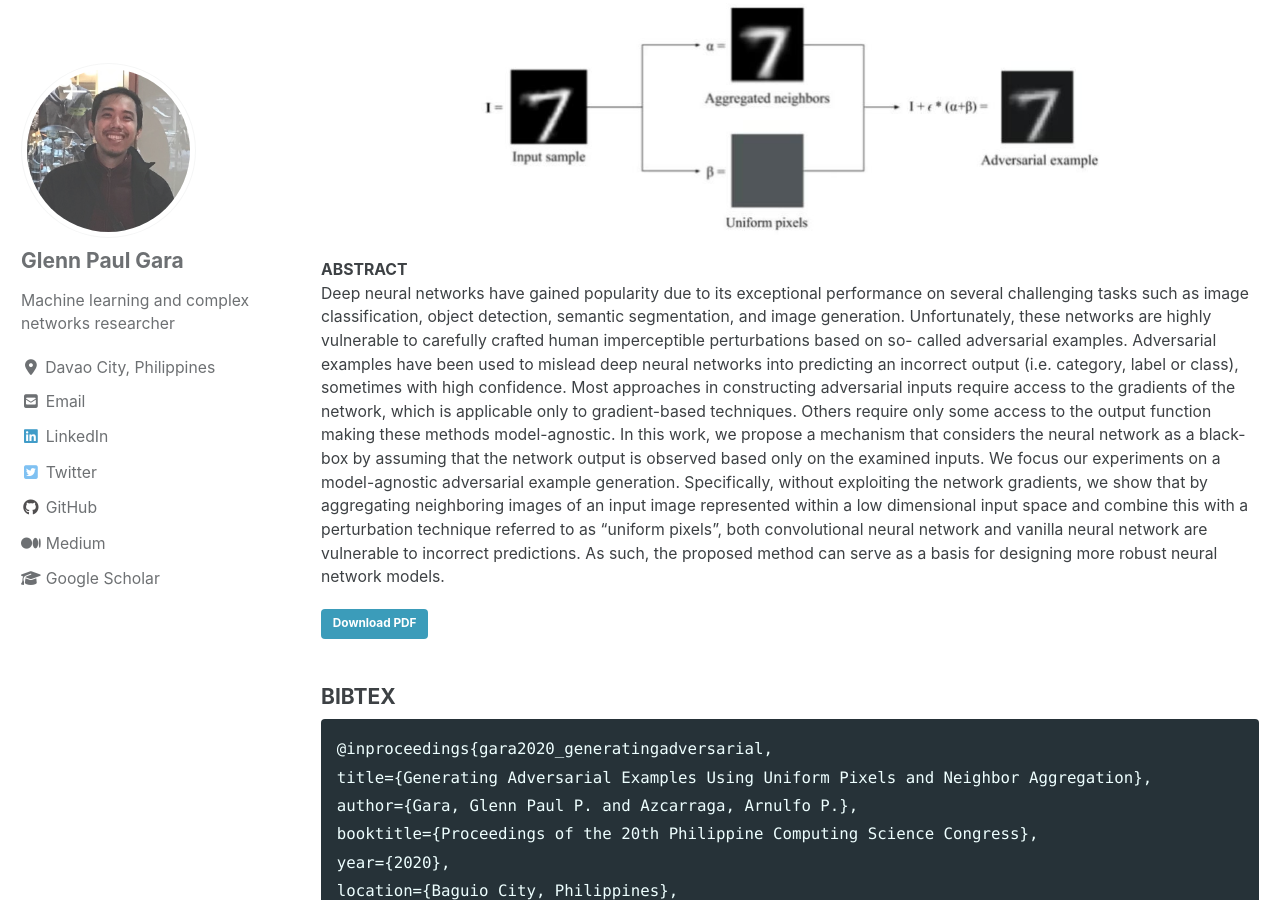
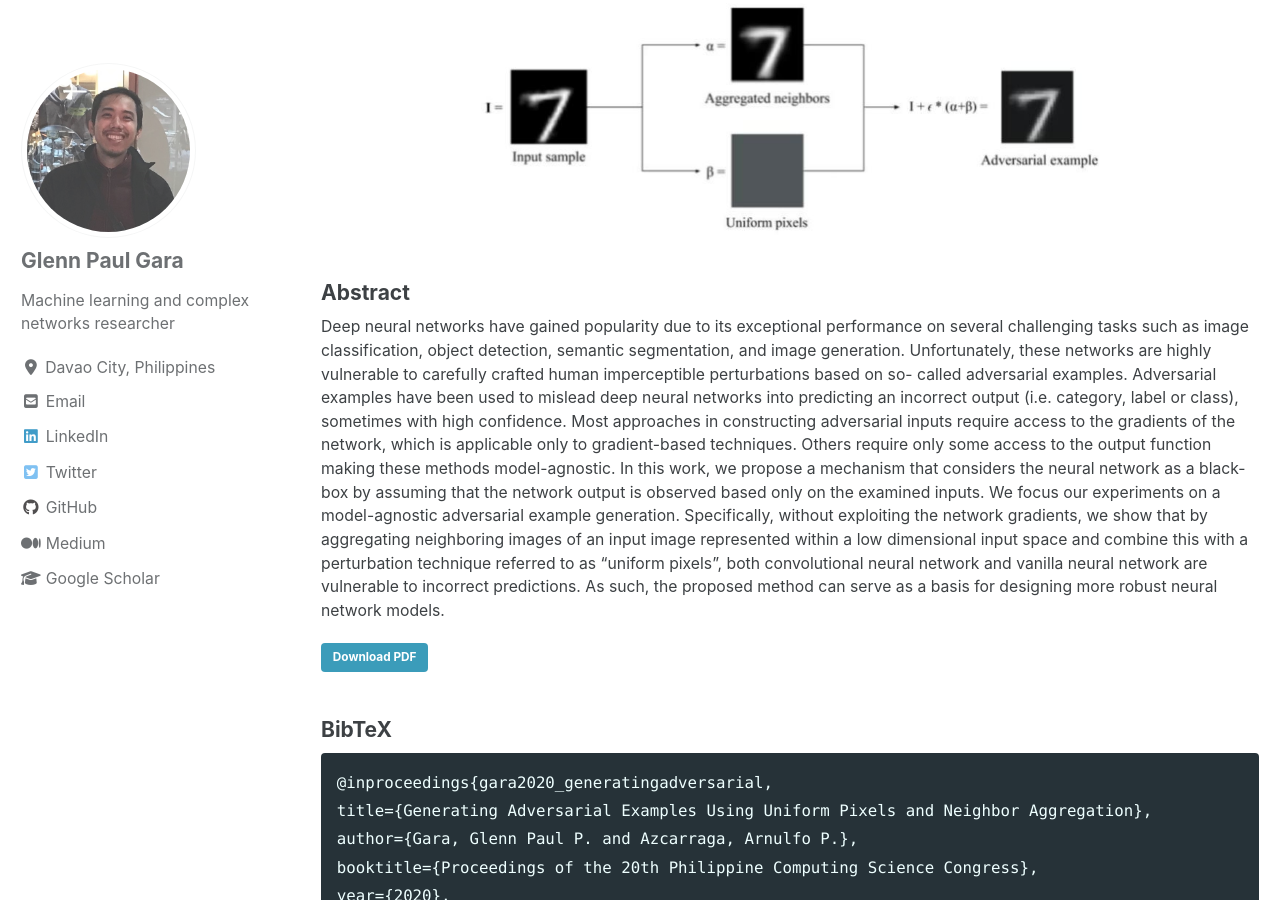
Before and after one commit to glenngara/glenngara.github.io, a Jekyll site: the page built from _pages/publications/generating-adversarial-examples.md, in a window 1280 px wide and 900 px high, scrolled down 498 px. Built offline with Jekyll 4.4.1, drawn with Linux system fonts in a browser that asks for light colours; cached includes are drawn as plain includes; nearby versions of some CDN libraries.

Commit message:
Edited content

````diff
--- a/_pages/publications/generating-adversarial-examples.md
+++ b/_pages/publications/generating-adversarial-examples.md
@@ -12,12 +12,12 @@ Glenn Paul P. Gara & Arnulfo P. Azcarraga
 
 ![image-center](/assets/files/publications/generating-adversarial-examples/gara2020_generatingadversarial.jpg){: .align-center height="450" width="700"}
 
-**ABSTRACT**
+###### Abstract
 Deep neural networks have gained popularity due to its exceptional performance on several challenging tasks such as image classification, object detection, semantic segmentation, and image generation. Unfortunately, these networks are highly vulnerable to carefully crafted human imperceptible perturbations based on so- called adversarial examples. Adversarial examples have been used to mislead deep neural networks into predicting an incorrect output (i.e. category, label or class), sometimes with high confidence. Most approaches in constructing adversarial inputs require access to the gradients of the network, which is applicable only to gradient-based techniques. Others require only some access to the output function making these methods model-agnostic. In this work, we propose a mechanism that considers the neural network as a black-box by assuming that the network output is observed based only on the examined inputs. We focus our experiments on a model-agnostic adversarial example generation. Specifically, without exploiting the network gradients, we show that by aggregating neighboring images of an input image represented within a low dimensional input space and combine this with a perturbation technique referred to as "uniform pixels", both convolutional neural network and vanilla neural network are vulnerable to incorrect predictions. As such, the proposed method can serve as a basis for designing more robust neural network models.
 
 <a href="/assets/files/publications/generating-adversarial-examples/gara2020_generatingadversarial.pdf" class="btn btn--info">Download PDF</a>
 
-###### BIBTEX
+###### BibTeX
 ```
 @inproceedings{gara2020_generatingadversarial,
 title={Generating Adversarial Examples Using Uniform Pixels and Neighbor Aggregation},
````
